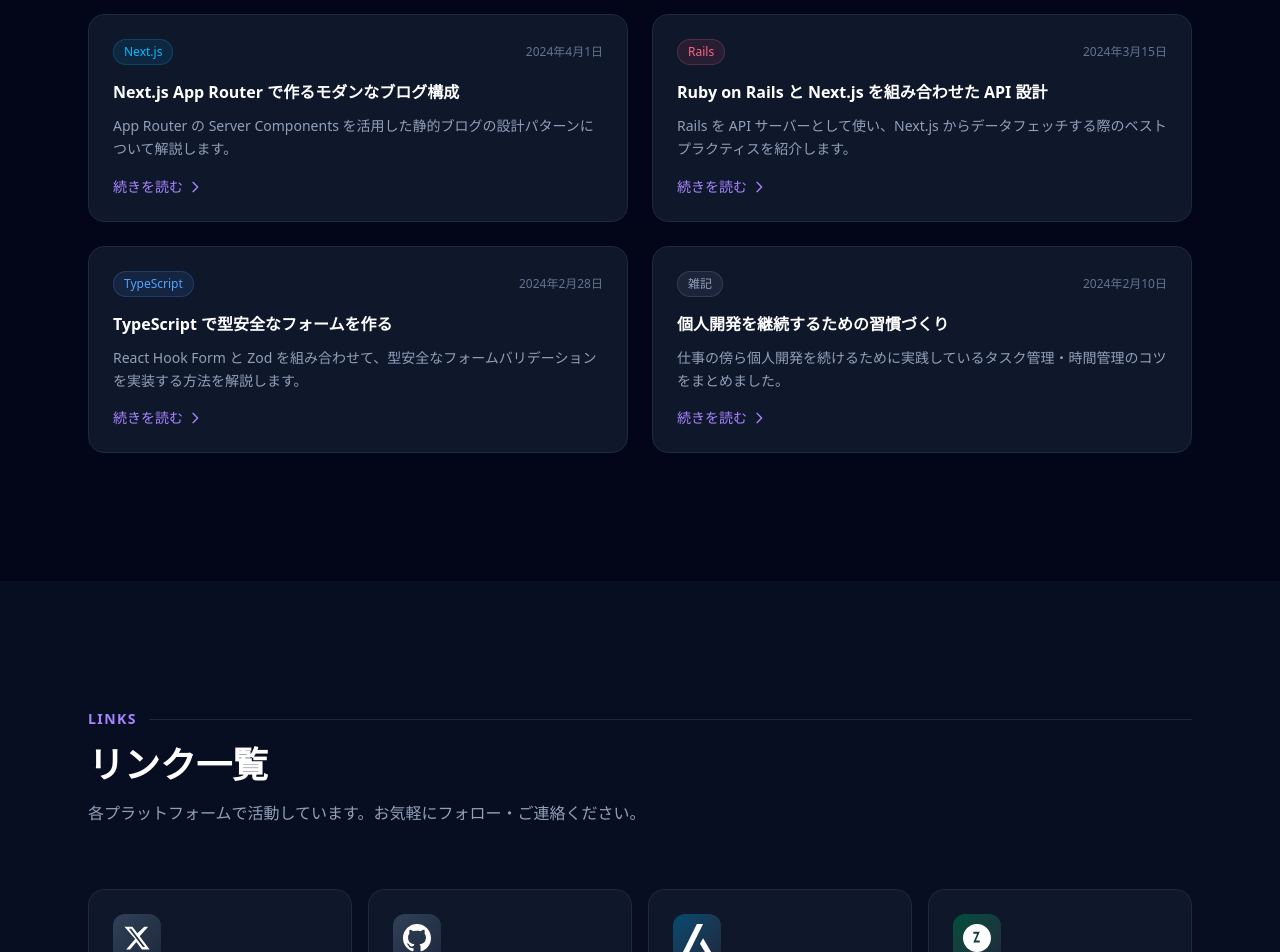
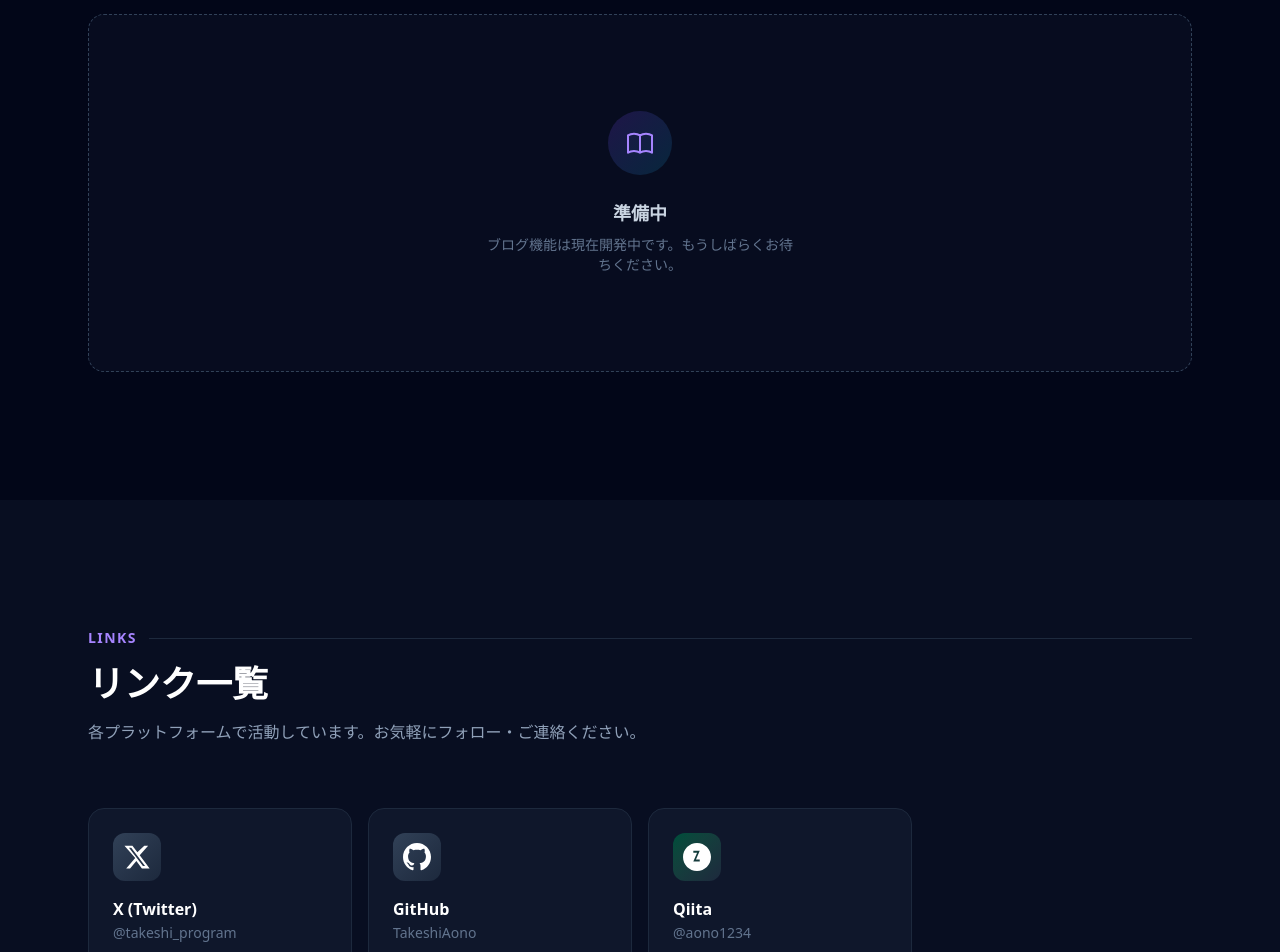
Before and after one commit to TakeshiAono/blog, a Next.js app: page / in a window 1280 px wide. Shown: the part 2620-3572 px from the top of the page. Built offline with nearby package versions, Linux system fonts and the light colour scheme.

Commit message:
feat: ブログを開発中表示に変更・ZennリンクをQiitaに差し替え

```diff
--- a/src/components/Blog.tsx
+++ b/src/components/Blog.tsx
@@ -1,46 +1,3 @@
-const posts = [
-  {
-    title: "Next.js App Router で作るモダンなブログ構成",
-    excerpt: "App Router の Server Components を活用した静的ブログの設計パターンについて解説します。",
-    date: "2024-04-01",
-    tag: "Next.js",
-    slug: "#",
-  },
-  {
-    title: "Ruby on Rails と Next.js を組み合わせた API 設計",
-    excerpt: "Rails を API サーバーとして使い、Next.js からデータフェッチする際のベストプラクティスを紹介します。",
-    date: "2024-03-15",
-    tag: "Rails",
-    slug: "#",
-  },
-  {
-    title: "TypeScript で型安全なフォームを作る",
-    excerpt: "React Hook Form と Zod を組み合わせて、型安全なフォームバリデーションを実装する方法を解説します。",
-    date: "2024-02-28",
-    tag: "TypeScript",
-    slug: "#",
-  },
-  {
-    title: "個人開発を継続するための習慣づくり",
-    excerpt: "仕事の傍ら個人開発を続けるために実践しているタスク管理・時間管理のコツをまとめました。",
-    date: "2024-02-10",
-    tag: "雑記",
-    slug: "#",
-  },
-];
-
-const tagColors: Record<string, string> = {
-  "Next.js": "text-sky-400 bg-sky-400/10 border-sky-400/20",
-  Rails: "text-rose-400 bg-rose-400/10 border-rose-400/20",
-  TypeScript: "text-blue-400 bg-blue-400/10 border-blue-400/20",
-  雑記: "text-slate-400 bg-slate-400/10 border-slate-400/20",
-};
-
-function formatDate(dateStr: string) {
-  const d = new Date(dateStr);
-  return d.toLocaleDateString("ja-JP", { year: "numeric", month: "long", day: "numeric" });
-}
-
 export default function Blog() {
   return (
     <section id="blog" className="py-32 bg-slate-950">
@@ -50,42 +7,20 @@ export default function Blog() {
           <div className="flex-1 h-px bg-slate-800" />
         </div>
 
-        <div className="flex items-end justify-between mb-16">
-          <h2 className="text-4xl font-bold text-white">最新記事</h2>
-          <a href="#" className="text-sm text-violet-400 hover:text-violet-300 transition-colors font-medium">
-            すべて見る →
-          </a>
-        </div>
+        <h2 className="text-4xl font-bold text-white mb-16">最新記事</h2>
 
-        <div className="grid md:grid-cols-2 gap-6">
-          {posts.map((post) => (
-            <a
-              key={post.slug}
-              href={post.slug}
-              className="group flex flex-col bg-slate-900 border border-slate-800 rounded-2xl p-6 hover:border-violet-500/40 hover:shadow-xl hover:shadow-violet-500/5 transition-all duration-300"
-            >
-              <div className="flex items-center justify-between mb-4">
-                <span
-                  className={`inline-flex px-2.5 py-1 rounded-full text-xs font-medium border ${tagColors[post.tag] ?? tagColors["雑記"]}`}
-                >
-                  {post.tag}
-                </span>
-                <time className="text-slate-500 text-xs">{formatDate(post.date)}</time>
-              </div>
-
-              <h3 className="text-white font-semibold text-base leading-snug mb-3 group-hover:text-violet-300 transition-colors">
-                {post.title}
-              </h3>
-              <p className="text-slate-400 text-sm leading-relaxed flex-1">{post.excerpt}</p>
-
-              <div className="mt-4 inline-flex items-center gap-1 text-sm text-violet-400 group-hover:gap-2 transition-all">
-                続きを読む
-                <svg className="w-4 h-4" fill="none" stroke="currentColor" viewBox="0 0 24 24">
-                  <path strokeLinecap="round" strokeLinejoin="round" strokeWidth={2} d="M9 5l7 7-7 7" />
-                </svg>
-              </div>
-            </a>
-          ))}
+        <div className="flex flex-col items-center justify-center py-24 rounded-2xl border border-dashed border-slate-700 bg-slate-900/40">
+          <div className="w-16 h-16 rounded-full flex items-center justify-center mb-6"
+            style={{ background: "linear-gradient(135deg, rgba(124,58,237,0.2), rgba(8,145,178,0.2))" }}>
+            <svg className="w-8 h-8 text-violet-400" fill="none" stroke="currentColor" viewBox="0 0 24 24">
+              <path strokeLinecap="round" strokeLinejoin="round" strokeWidth={1.5}
+                d="M12 6.253v13m0-13C10.832 5.477 9.246 5 7.5 5S4.168 5.477 3 6.253v13C4.168 18.477 5.754 18 7.5 18s3.332.477 4.5 1.253m0-13C13.168 5.477 14.754 5 16.5 5c1.747 0 3.332.477 4.5 1.253v13C19.832 18.477 18.247 18 16.5 18c-1.746 0-3.332.477-4.5 1.253" />
+            </svg>
+          </div>
+          <p className="text-slate-300 font-semibold text-lg mb-2">準備中</p>
+          <p className="text-slate-500 text-sm text-center max-w-xs">
+            ブログ機能は現在開発中です。もうしばらくお待ちください。
+          </p>
         </div>
       </div>
     </section>
--- a/src/components/SocialLinks.tsx
+++ b/src/components/SocialLinks.tsx
@@ -26,23 +26,10 @@ const links = [
     hoverBorder: "hover:border-slate-500",
   },
   {
-    name: "Zenn",
-    handle: "技術記事を投稿",
-    description: "技術ブログ・スクラップ",
-    href: "https://zenn.dev",
-    icon: (
-      <svg className="w-7 h-7" fill="currentColor" viewBox="0 0 88 88">
-        <path d="M0 88h19.4L63 0H43.6L0 88zm68.9 0h19.4L63.1 44.4 53.4 62l15.5 26z" />
-      </svg>
-    ),
-    color: "from-sky-900 to-slate-800",
-    hoverBorder: "hover:border-sky-500/40",
-  },
-  {
     name: "Qiita",
-    handle: "技術記事を投稿",
+    handle: "@aono1234",
     description: "プログラミングのナレッジ共有",
-    href: "https://qiita.com",
+    href: "https://qiita.com/aono1234",
     icon: (
       <svg className="w-7 h-7" fill="currentColor" viewBox="0 0 24 24">
         <path d="M12 0C5.374 0 0 5.373 0 12c0 6.628 5.374 12 12 12 6.628 0 12-5.372 12-12C24 5.373 18.628 0 12 0zm-.46 15.864H8.844l3.23-7.488H8.844V6.624h5.508l-3.217 7.488h3.217v1.752h-.812z" />
```
